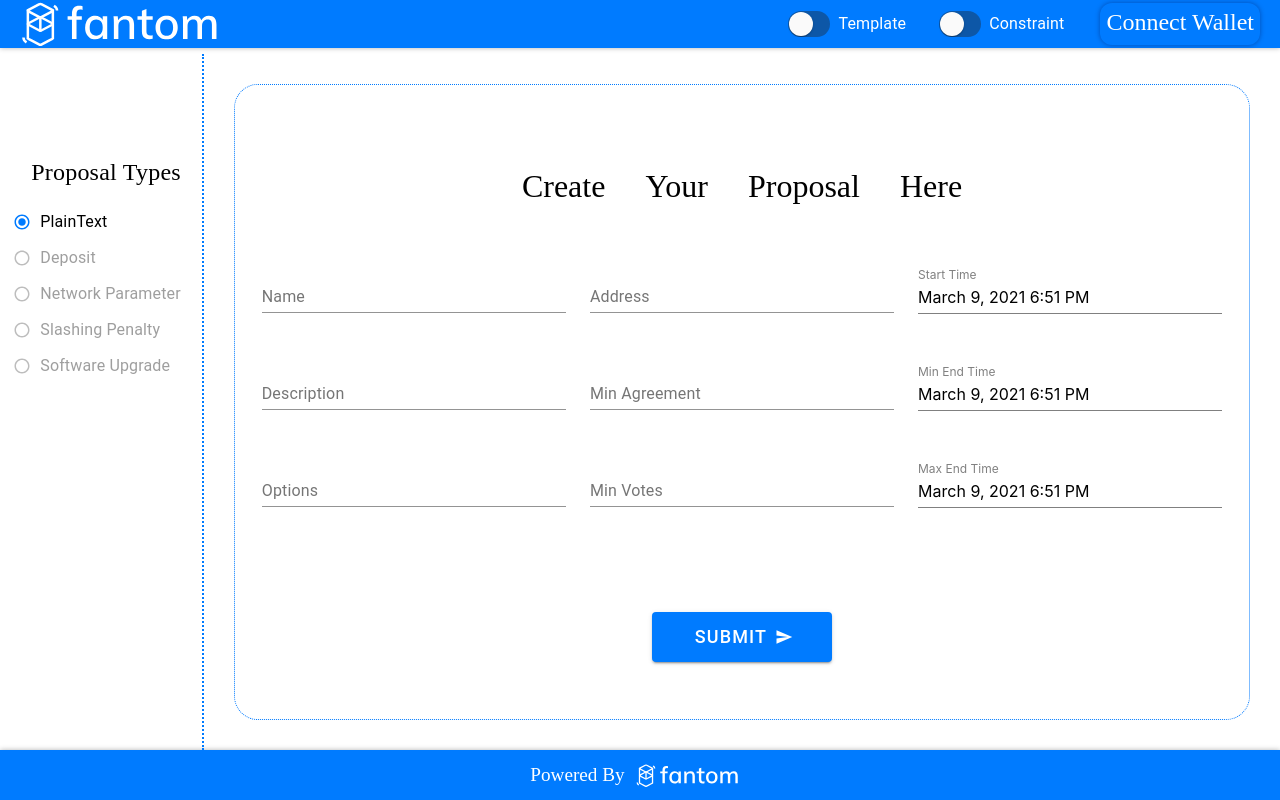
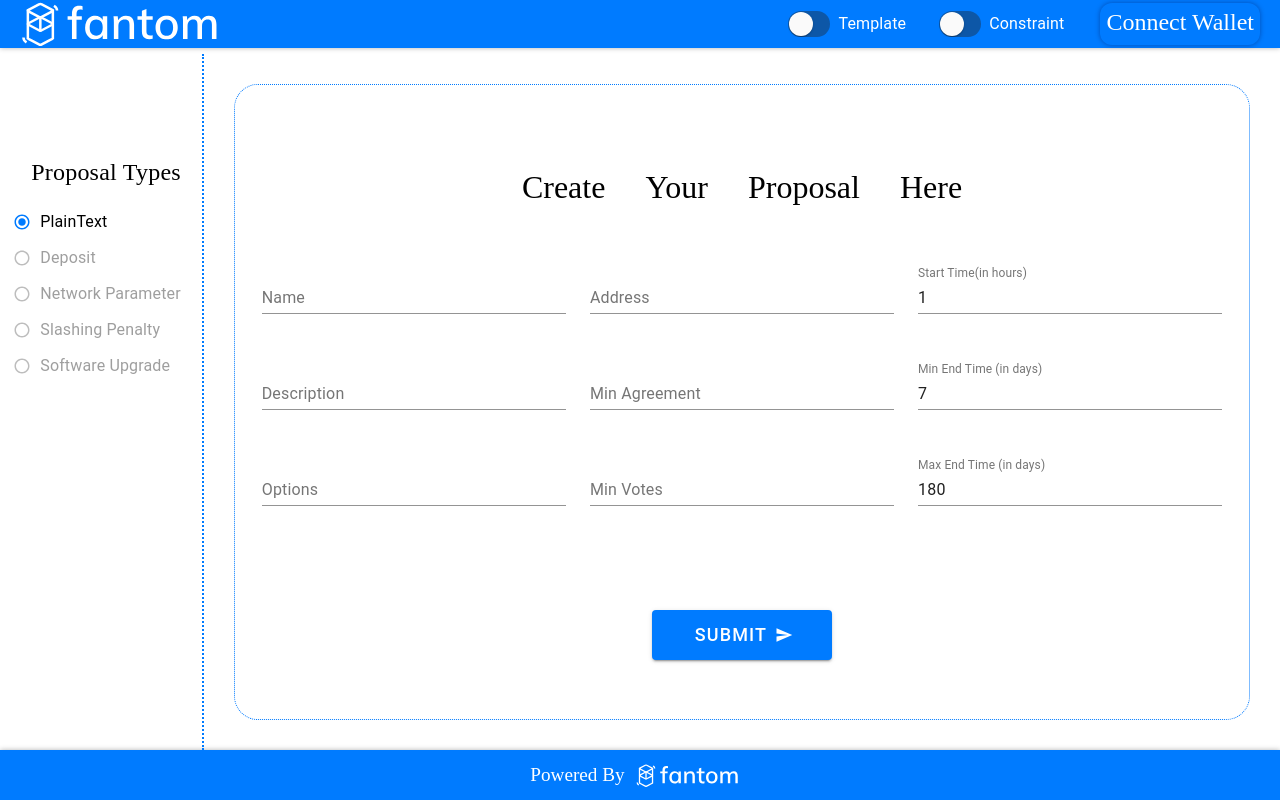
Before and after one commit to Fantom-foundation/fantom-vote-react, a React (Create React App) app: page / in a window 1280 px wide. Built offline with nearby package versions, Linux system fonts and the light colour scheme.

Commit message:
change the time input types

```diff
--- a/src/components/Container/index.js
+++ b/src/components/Container/index.js
@@ -48,9 +48,9 @@ const Container = () => {
   const [minAgreement, setMinAgreement] = useState();
   const [minVotes, setMinVotes] = useState();
   const [options, setOptions] = useState();
-  const [startTime, setStartTime] = useState(new Date());
-  const [minEndTime, setMinEndTime] = useState(new Date());
-  const [maxEndTime, setMaxEndTime] = useState(new Date());
+  const [startTime, setStartTime] = useState(1);
+  const [minEndTime, setMinEndTime] = useState(7);
+  const [maxEndTime, setMaxEndTime] = useState(180);
 
   const [isTemplateShown, setIsTemplateShown] = useState(false);
   const [isConstraintsShown, setIsConstraintsShown] = useState(false);
@@ -240,29 +240,42 @@ const Container = () => {
   };
 
   const validateInputs = () => {
-    let now = new Date();
-    let _startTime = new Date(startTime);
-    let _minEndTime = new Date(minEndTime);
-    let _maxEndTime = new Date(maxEndTime);
-    if (now >= _startTime) {
-      createNotification('custom', 'Start Time must be later than now');
-      return false;
-    }
-    if ((_startTime - now) / 1000 < 3600) {
+    // let now = new Date();
+    // let _startTime = new Date(startTime);
+    // let _minEndTime = new Date(minEndTime);
+    // let _maxEndTime = new Date(maxEndTime);
+    // if (now >= _startTime) {
+    //   createNotification('custom', 'Start Time must be later than now');
+    //   return false;
+    // }
+    // if ((_startTime - now) / 1000 < 3600) {
+    //   createNotification('custom', 'There must be at least 1 hour delay');
+    //   return false;
+    // }
+    // if ((_minEndTime - _startTime) / 1000 < 3600 * 24 * 7) {
+    //   createNotification('custom', 'Min Voting Duration is at least 7 days');
+    //   return false;
+    // }
+    // if ((_maxEndTime - _startTime) / 1000 > 3600 * 24 * 180) {
+    //   createNotification('custom', 'Max Voting Duration is at most 180 days');
+    //   return false;
+    // }
+
+    // if (_minEndTime > _maxEndTime) {
+    //   createNotification('custom', 'Max End time should be later than Min End time');
+    //   return false;
+    // }
+
+    if (!startTime || parseFloat(startTime) < 1) {
       createNotification('custom', 'There must be at least 1 hour delay');
       return false;
     }
-    if ((_minEndTime - _startTime) / 1000 < 3600 * 24 * 7) {
+    if (!minEndTime || parseFloat(minEndTime) < 7) {
       createNotification('custom', 'Min Voting Duration is at least 7 days');
       return false;
     }
-    if ((_maxEndTime - _startTime) / 1000 > 3600 * 24 * 180) {
-      createNotification('custom', 'Max Voting Duration is at most 180 days');
-      return false;
-    }
-
-    if (_minEndTime > _maxEndTime) {
-      createNotification('custom', 'Max End time should be later than Min End time');
+    if (!maxEndTime || parseFloat(maxEndTime) < parseFloat(minEndTime) || maxEndTime > 180) {
+      createNotification('custom', 'Max Voting Duration invalid');
       return false;
     }
 
@@ -302,23 +315,23 @@ const Container = () => {
     if (!isValidProposal) {
       return;
     }
-    let now = new Date();
+    // let now = new Date();
 
     let provider = new ethers.providers.Web3Provider(window.ethereum);
     let accounts = await provider.listAccounts();
     let account = accounts[0];
 
-    console.log(
-      proposalName,
-      proposalDescription,
-      options,
-      ((minVotes * 10 ** 18) / 100).toString(),
-      ((minAgreement * 10 ** 18) / 100).toString(),
-      parseInt((startTime - now) / 1000),
-      parseInt((minEndTime - now) / 1000),
-      parseInt((maxEndTime - now) / 1000),
-      { from: account, value: ethers.utils.parseEther('100.0') },
-    );
+    // let result = await plainTextProposalFactorySC.create(
+    //   proposalName,
+    //   proposalDescription,
+    //   options,
+    //   ((minVotes * 10 ** 18) / 100).toString(),
+    //   ((minAgreement * 10 ** 18) / 100).toString(),
+    //   parseInt((startTime - now) / 1000),
+    //   parseInt((minEndTime - now) / 1000),
+    //   parseInt((maxEndTime - now) / 1000),
+    //   { from: account, value: ethers.utils.parseEther('100.0') },
+    // );
 
     let result = await plainTextProposalFactorySC.create(
       proposalName,
@@ -326,9 +339,9 @@ const Container = () => {
       options,
       ((minVotes * 10 ** 18) / 100).toString(),
       ((minAgreement * 10 ** 18) / 100).toString(),
-      parseInt((startTime - now) / 1000),
-      parseInt((minEndTime - now) / 1000),
-      parseInt((maxEndTime - now) / 1000),
+      parseInt(startTime * 3600),
+      parseInt(minEndTime * 24 * 3600),
+      parseInt(maxEndTime * 24 * 3600),
       { from: account, value: ethers.utils.parseEther('100.0') },
     );
     console.log(result);
@@ -493,7 +506,16 @@ const Container = () => {
                     }
                   }
                 />
-                <div className="datepickerContainer">
+                <TextField
+                  id="standard-basic"
+                  label="Start Time(in hours)"
+                  value={startTime}
+                  onChange={e => {
+                    setStartTime(parseFloat(e.target.value));
+                  }}
+                  className="proposalInput"
+                />
+                {/* <div className="datepickerContainer">
                   <label className="customDatePickerLabel">Start Time</label>
                   <DatePicker
                     wrapperClassName="datePickerWrapper"
@@ -506,7 +528,7 @@ const Container = () => {
                     showTimeSelect
                     dateFormat="MMMM d, yyyy h:mm aa"
                   />
-                </div>
+                </div> */}
               </div>
               <div className="proposalGridLow">
                 <TextField
@@ -535,7 +557,16 @@ const Container = () => {
                     },
                   }}
                 />
-                <div className="datepickerContainer">
+                <TextField
+                  id="standard-basic"
+                  label="Min End Time (in days)"
+                  value={minEndTime}
+                  onChange={e => {
+                    setMinEndTime(parseFloat(e.target.value));
+                  }}
+                  className="proposalInput"
+                />
+                {/* <div className="datepickerContainer">
                   <label className="customDatePickerLabel">Min End Time</label>
                   <DatePicker
                     wrapperClassName="datePickerWrapper"
@@ -548,7 +579,7 @@ const Container = () => {
                     showTimeSelect
                     dateFormat="MMMM d, yyyy h:mm aa"
                   />
-                </div>
+                </div> */}
               </div>
               <div className="proposalGridLow">
                 <TextField
@@ -583,7 +614,16 @@ const Container = () => {
                     },
                   }}
                 />
-                <div className="datepickerContainer">
+                <TextField
+                  id="standard-basic"
+                  label="Max End Time (in days)"
+                  value={maxEndTime}
+                  onChange={e => {
+                    setMaxEndTime(parseFloat(e.target.value));
+                  }}
+                  className="proposalInput"
+                />
+                {/* <div className="datepickerContainer">
                   <label className="customDatePickerLabel">Max End Time</label>
                   <DatePicker
                     wrapperClassName="datePickerWrapper"
@@ -596,7 +636,7 @@ const Container = () => {
                     showTimeSelect
                     dateFormat="MMMM d, yyyy h:mm aa"
                   />
-                </div>
+                </div> */}
               </div>
               <div className={isTemplateShown ? 'smallButton' : 'bigButton'}>
                 <Button
```
